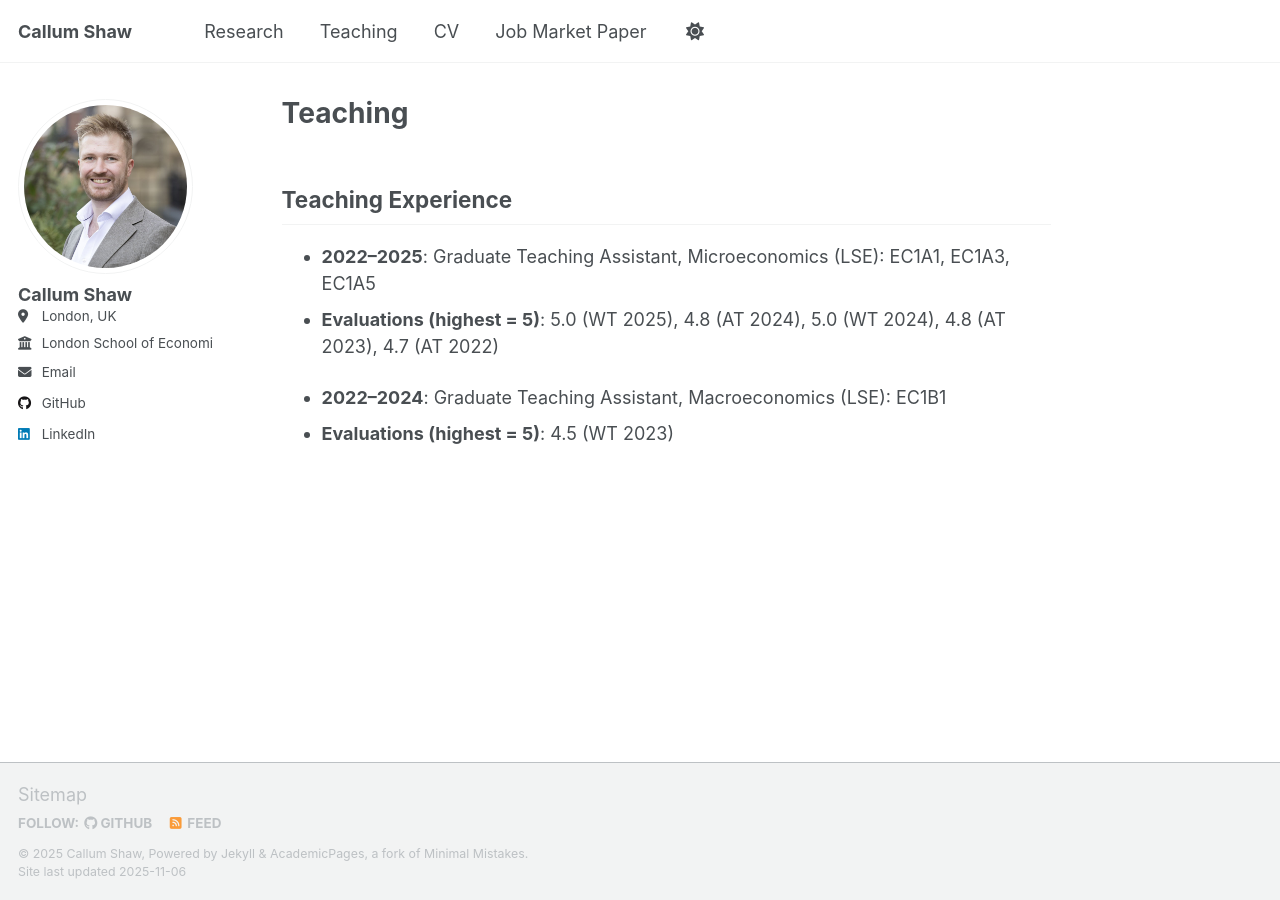
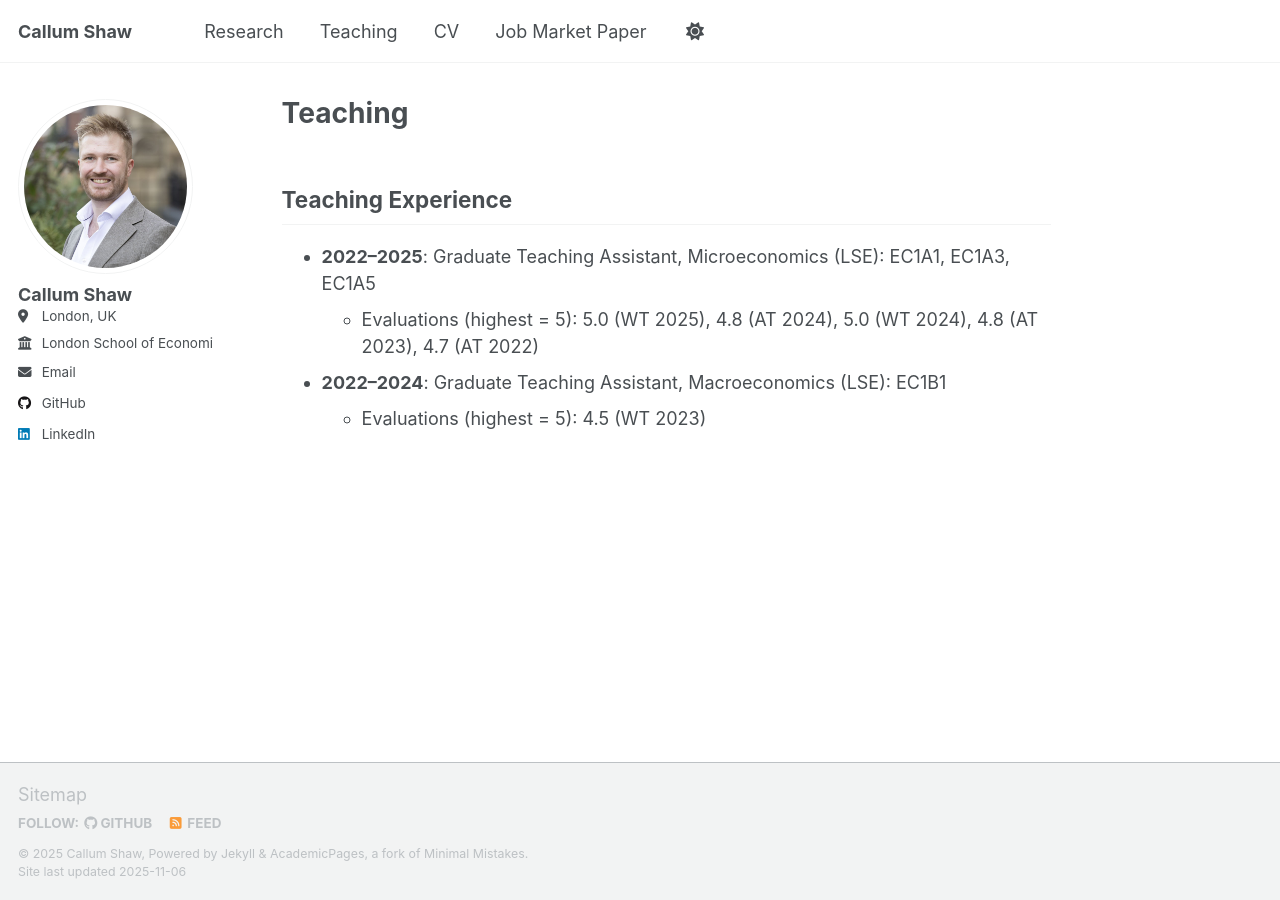
Before and after one commit to Callum681/Callum681.github.io, a Jekyll site: the page built from _pages/Teaching.md, in a window 1280 px wide. Built offline with Jekyll 4.4.1, drawn with Linux system fonts in a browser that asks for light colours; a script that is not in the unit is left out.

Commit message:
updated JMP

```diff
--- a/_pages/Teaching.md
+++ b/_pages/Teaching.md
@@ -7,7 +7,7 @@ permalink: /teaching/
 ## Teaching Experience
 
 - **2022–2025**: Graduate Teaching Assistant, Microeconomics (LSE): EC1A1, EC1A3, EC1A5
-- **Evaluations (highest = 5)**: 5.0 (WT 2025), 4.8 (AT 2024), 5.0 (WT 2024), 4.8 (AT 2023), 4.7 (AT 2022)
+    - Evaluations (highest = 5): 5.0 (WT 2025), 4.8 (AT 2024), 5.0 (WT 2024), 4.8 (AT 2023), 4.7 (AT 2022)
 
 - **2022–2024**: Graduate Teaching Assistant, Macroeconomics (LSE): EC1B1
-- **Evaluations (highest = 5)**: 4.5 (WT 2023)
+    - Evaluations (highest = 5): 4.5 (WT 2023)
```
